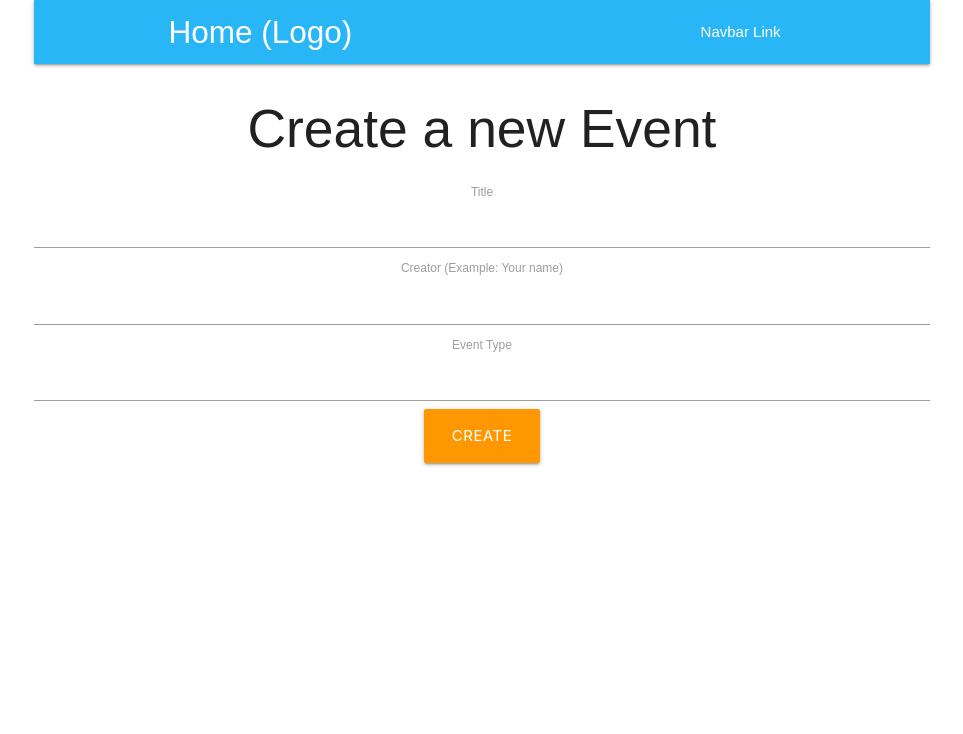
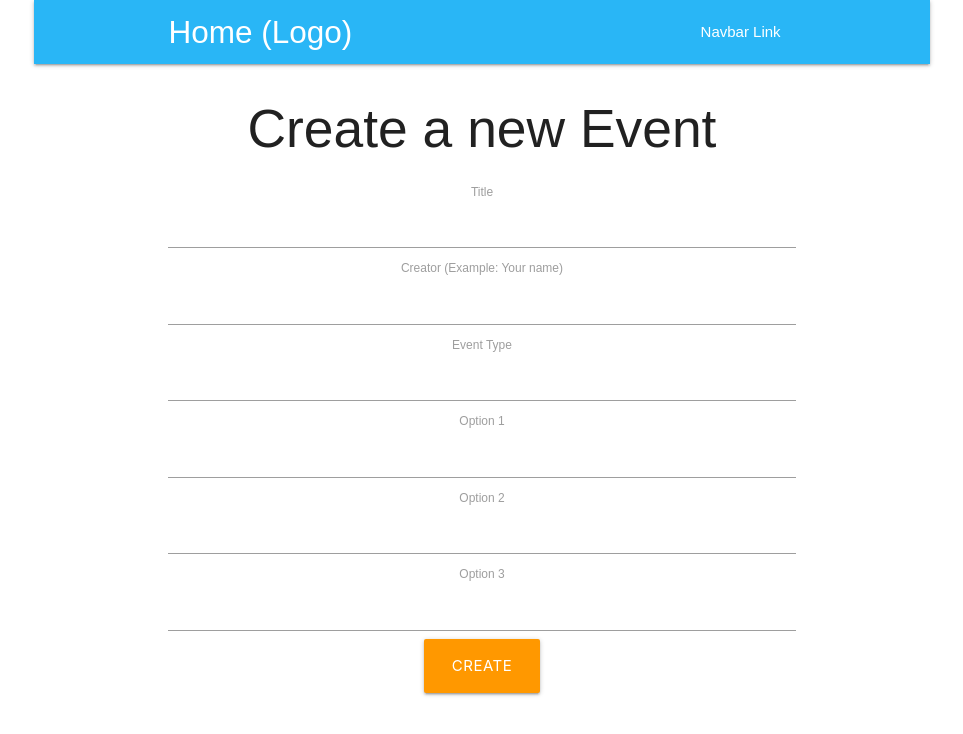
Before and after one commit to shimoal/are-you-free, a React (Create React App) app in the folder client/: page /events/new in a window 1280 px wide. Shown: the top 734 px of the page, without its empty margins (158-1121 px from the left). Built offline with nearby package versions, Linux system fonts and the light colour scheme.

Commit message:
Add 3 options to event form (will add dynamic number of options later

```diff
--- a/client/src/components/events/EventForm.tsx
+++ b/client/src/components/events/EventForm.tsx
@@ -22,11 +22,18 @@ class EventForm extends Component<{} & RouteComponentProps> {
 	state = {
 		createdBy: "",
 		eventType: "",
-		title: ""
+		title: "",
+		options: ["", "", ""]
 	};
 
 	handleChange(field: string, event: { target: { value: string } }) {
 		this.setState({ [field]: event.target.value });
+	}
+
+	handleOptionsChange(optionIndex: number, event: { target: { value: string} }) {
+		const options = [...this.state.options];
+		options[optionIndex] = event.target.value;
+		this.setState({options});
 	}
 
 	handleSubmit(event: any) {
@@ -50,6 +57,8 @@ class EventForm extends Component<{} & RouteComponentProps> {
 		return (
 			<div>
 				<form onSubmit={event => this.handleSubmit(event)}>
+
+					<div className="container">
 						{FIELDS.map(({ label, name }) => {
 							return (
 								<div key={name}>
@@ -62,12 +71,26 @@ class EventForm extends Component<{} & RouteComponentProps> {
 								</div>
 							);
 						})}
+					</div>
+
+					<div className="container">
+						{this.state.options.map((option, optionIndex) => {
+							return	(<div>
+								<label>Option {optionIndex + 1}</label>
+								<input type="text"
+									value={this.state.options[optionIndex]}
+									onChange={event => this.handleOptionsChange(optionIndex, event)}
+									/>
+							</div>);
+						})}
+					</div>
 
 					<input
 						className="btn-large waves-effect waves-light orange"
 						type="submit"
 						value="Create"
 					/>
+
 				</form>
 			</div>
 		);
```
Lines whose indentation alone changed are shown as unchanged.
